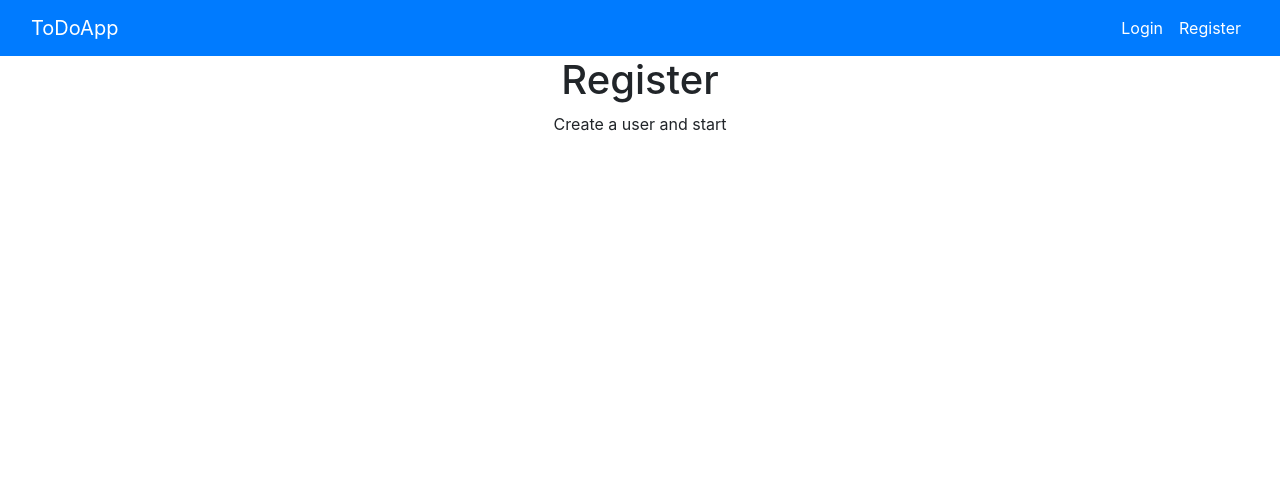
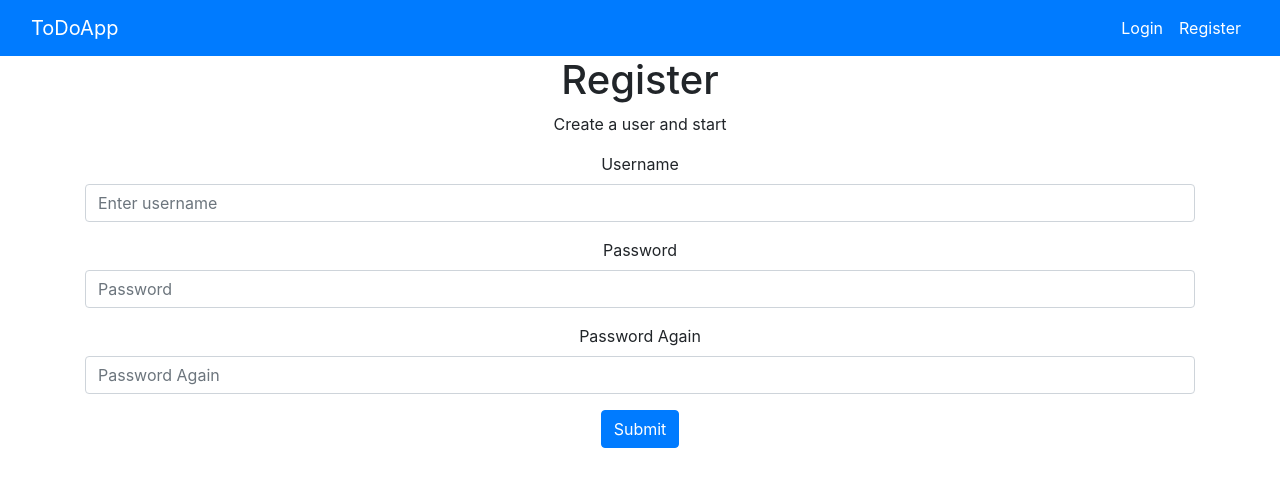
Before and after one commit to AradTenenbaum/TODO-client, a React (Create React App) app: page /register in a window 1280 px wide. Shown: the top 486 px of the page. Built offline with nearby package versions, Linux system fonts and the light colour scheme.

Commit message:
Register form

```diff
--- a/src/Components/Login.js
+++ b/src/Components/Login.js
@@ -9,7 +9,7 @@ function Login() {
   const [isError, setIsError] = useState(false);
   const history = useHistory();
   useEffect(() => {
-      if(context.user.username) history.push('/');
+      if(context.user) history.push('/');
   }, []);
 
   const loginUserCallback = () => {
--- a/src/Components/Register.js
+++ b/src/Components/Register.js
@@ -1,6 +1,52 @@
-import React from "react";
+import React, { useContext, useEffect, useState } from "react";
+import { useHistory } from "react-router-dom";
+
+import { AuthContext } from "../context/auth";
+import { useForm } from "../Hooks/useForm";
+import * as api from '../api';
+
 
 function Register() {
+  const context = useContext(AuthContext);
+  const [error, setError] = useState('');
+  const history = useHistory();
+  useEffect(() => {
+      if(context.user) history.push('/');
+  }, []);
+  console.log(context.user);
+
+  const registerUserCallback = () => {
+    registerApi();
+  };
+
+  function firstLetterCapital(string) {
+    return string.charAt(0).toUpperCase() + string.slice(1);
+  }
+
+  const { onChange, onSubmit, values } = useForm(registerUserCallback, {
+      username: "",
+      password: "",
+      passwordAgain: ""
+    });
+
+    const registerApi = async () => {
+      if(values.password === values.passwordAgain) {
+        const user = {
+          username: values.username,
+          password: values.password
+        }
+        try {
+          const res = await api.register(user);
+          await context.login(user);
+          setError('');
+        } catch (error) {
+          setError(firstLetterCapital(error.response.data.replaceAll('"', '')));
+        }
+      } else {
+        setError('Passwords not the same')
+      }
+    };
+
   return (
     <div>
       <div className="container">
@@ -9,6 +55,49 @@ function Register() {
           <p>Create a user and start</p>
         </div>
       </div>
+      <form className="container" onSubmit={onSubmit}>
+        <div className="form-group">
+          <label>Username</label>
+          <input
+            type="text"
+            className="form-control"
+            placeholder="Enter username"
+            name="username"
+            value={values.username}
+            onChange={onChange}
+          />
+        </div>
+        <div className="form-group">
+          <label>Password</label>
+          <input
+            type="password"
+            className="form-control"
+            placeholder="Password"
+            name="password"
+            value={values.password}
+            onChange={onChange}
+          />
+        </div>
+        <div className="form-group">
+          <label>Password Again</label>
+          <input
+            type="password"
+            className="form-control"
+            placeholder="Password Again"
+            name="passwordAgain"
+            value={values.passwordAgain}
+            onChange={onChange}
+          />
+        </div>
+        {error.length > 0 ? (
+          <div className="danger-text">{error}</div>
+        ) : (
+          <div></div>
+        )}
+        <button type="submit" className="btn btn-primary">
+          Submit
+        </button>
+      </form>
     </div>
   );
 }
```
